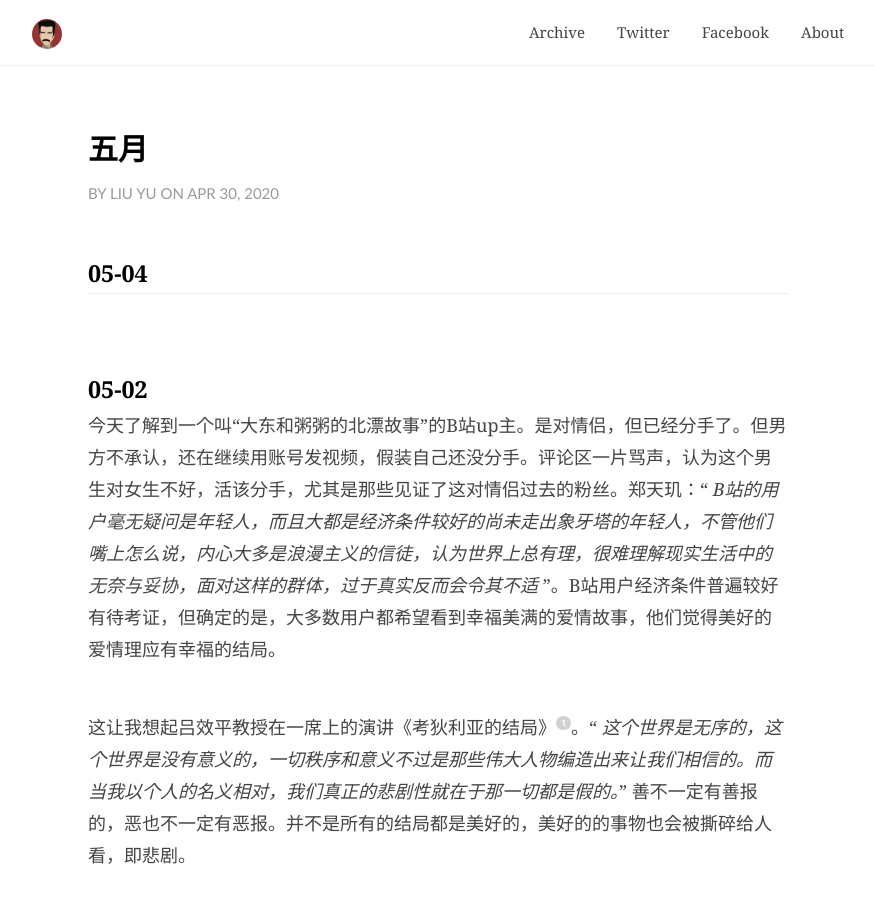
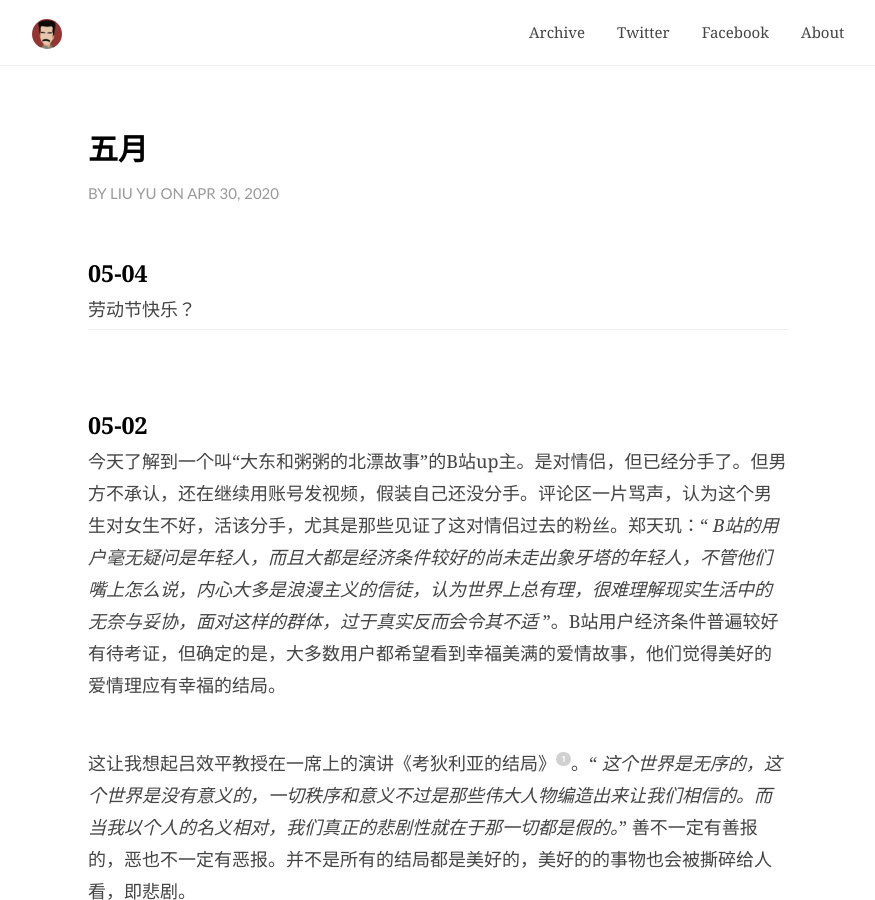
Before and after one commit to JaydenYL/JaydenYL.github.io, a Jekyll site: the page built from _posts/2020-04-26-日记.md, in a window 1280 px wide and 900 px high. Shown: the whole window, without its empty margins (202-1077 px from the left). Built offline with Jekyll 4.4.1, drawn with Linux system fonts in a browser that asks for light colours; comment, search, counter and statistics services are not loaded.

Commit message:
Update 2020-04-26-日记.md

```diff
--- a/_posts/2020-04-26-日记.md
+++ b/_posts/2020-04-26-日记.md
@@ -16,6 +16,8 @@ catalog: true
 
 
 ### 05-04
+
+劳动节快乐？
 
 
 
```
